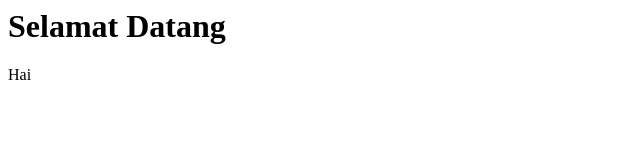
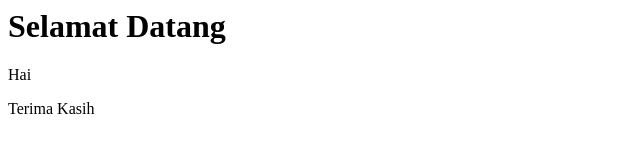
Before and after one commit to tasyasaid/scm-git, a plain HTML site: page index.html in a window 1280 px wide. Shown: the whole page, without its empty margins (0-640 px from the left). Drawn offline with Linux system fonts and the light colour scheme.

Commit message:
Update index.html

```diff
--- a/index.html
+++ b/index.html
@@ -5,5 +5,6 @@
     <body>
 <h1>Selamat Datang</h1>
         <p> Hai </p>
+        <p> Terima Kasih
     </body>
 </html>
```
